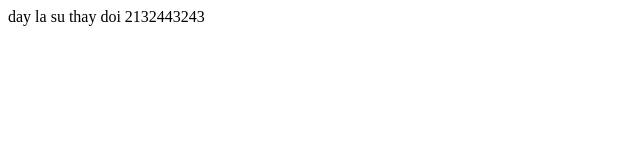
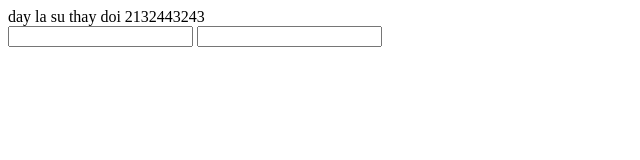
Before and after one commit to quan238/github-demo, a plain HTML site: page index.html in a window 1280 px wide. Shown: the whole page, without its empty margins (0-640 px from the left). Drawn offline with Linux system fonts and the light colour scheme.

Commit message:
create form html

```diff
--- a/index.html
+++ b/index.html
@@ -8,6 +8,10 @@
 </head>
 <body>
     <div>day la su thay doi 2132443243</div>
+    <form>
+        <input name="email" type="email">
+        <input type="password" name="password">
+    </form>
     <script src="./index.js"></script>
 </body>
 </html>
```
